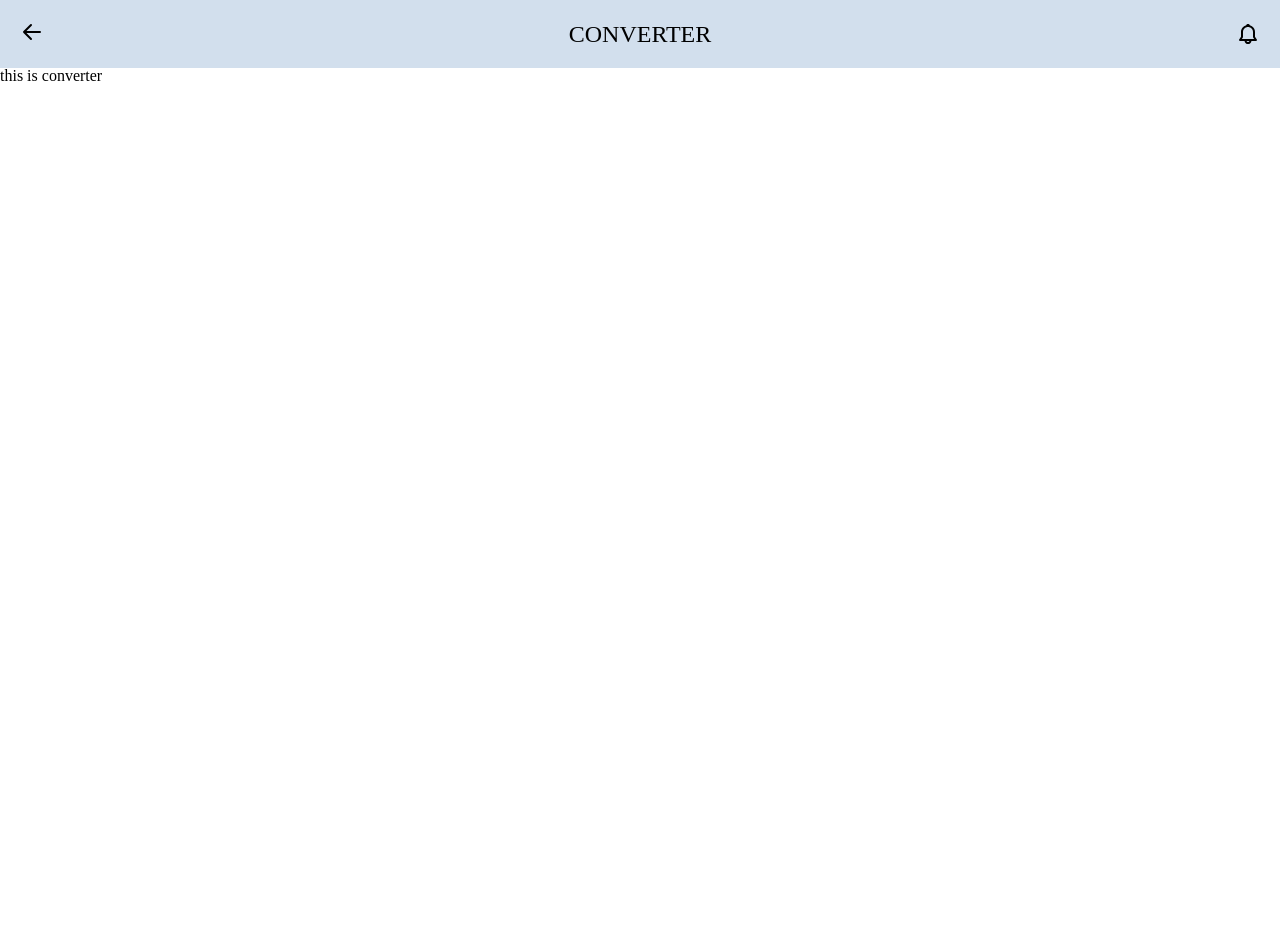
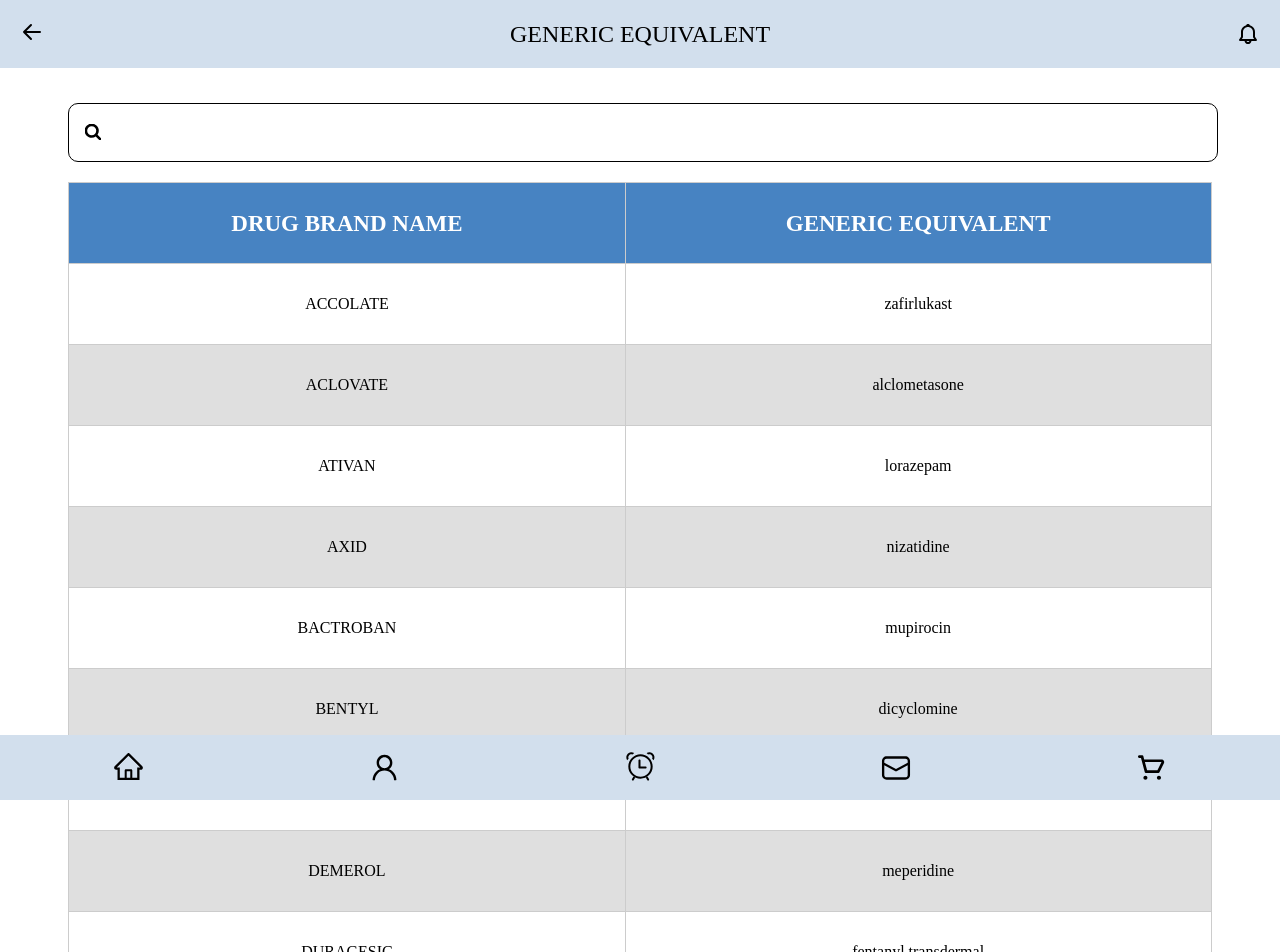
Before and after one commit to rickansen/mednology, a React (Create React App) app: page /Converter in a window 1280 px wide. Shown: the top 952 px of the page. Before the commit the page ends 800 px from the top, so only its background shows below. Built offline with nearby package versions, Linux system fonts and the light colour scheme.

Commit message:
Completed converter page

```diff
--- a/src/routes/Converter/converter.module.css
+++ b/src/routes/Converter/converter.module.css
@@ -0,0 +1,46 @@
+.body {
+    width: 89.33vw;
+    margin: 20px auto;
+    padding-bottom: 75px;
+}
+
+.table,
+.table td {
+  border: 1px solid #cccccc;
+}
+
+.table td {
+  height: 80px;
+  width: 89.33vw;
+  text-align: center;
+  vertical-align: middle;
+}
+
+.header {
+    font-size: 23px;
+    font-weight: bold;
+    background-color: #4783c2;
+    color: white;
+    height: 65px;
+    vertical-align: middle;
+}
+
+.alt {
+    background-color: rgb(223, 223, 223);
+}
+
+.input {
+    width: 89.33vw;
+    border: 0.5px solid black;
+    height: 55px;
+    border-radius: 10px;
+    margin-top: 15px;
+    margin-bottom: 10px;
+}
+
+.search {
+    position: absolute;
+    top: 38px;
+    left: 19px;
+    transform: scale(1.4);
+}
--- a/src/routes/Converter/index.js
+++ b/src/routes/Converter/index.js
@@ -1,13 +1,111 @@
 import React from 'react';
-//import styles from './converter.module.css';
+import styles from './converter.module.css';
 
 import Header from '../../component/Header/header';
+import Menu from '../../component/Menu/menu';
+
+import Search from '../../assets/search.svg';
 
 const Converter = () => {
   return (
     <>
-      <Header icon="back">CONVERTER</Header>
-      <h1>this is converter</h1>
+      <Header icon="back">GENERIC EQUIVALENT</Header>
+      <Menu />
+      <div className={styles.body}>
+        <form>
+          <img src={Search} className={styles.search} alt="search icon" />
+          <input className={styles.input} defaultValue="          " />
+        </form>
+        <table className={styles.table}>
+          <tr className={styles.header}>
+            <td>DRUG BRAND NAME</td>
+            <td>GENERIC EQUIVALENT</td>
+          </tr>
+          <tr>
+            <td>ACCOLATE</td>
+            <td>zafirlukast</td>
+          </tr>
+          <tr className={styles.alt}>
+            <td>ACLOVATE</td>
+            <td>alclometasone</td>
+          </tr>
+          <tr>
+            <td>ATIVAN</td>
+            <td>lorazepam</td>
+          </tr>
+          <tr className={styles.alt}>
+            <td>AXID</td>
+            <td>nizatidine</td>
+          </tr>
+          <tr>
+            <td>BACTROBAN</td>
+            <td>mupirocin</td>
+          </tr>
+          <tr className={styles.alt}>
+            <td>BENTYL</td>
+            <td>dicyclomine</td>
+          </tr>
+
+          <tr>
+            <td>CLARITIN</td>
+            <td>loratadine</td>
+          </tr>
+          <tr className={styles.alt}>
+            <td>DEMEROL</td>
+            <td>meperidine</td>
+          </tr>
+          <tr>
+            <td>DURAGESIC</td>
+            <td>fentanyl transdermal</td>
+          </tr>
+          <tr className={styles.alt}>
+            <td>FLOMAX</td>
+            <td>tamsulosin</td>
+          </tr>
+          <tr>
+            <td>ISORDIL</td>
+            <td>isosorbide dinitrate</td>
+          </tr>
+
+          <tr className={styles.alt}>
+            <td>KLONOPIN</td>
+            <td>clonazepam</td>
+          </tr>
+
+          <tr>
+            <td>LITHOBID</td>
+            <td>lithium carbonate</td>
+          </tr>
+          <tr className={styles.alt}>
+            <td>LOMOTIL</td>
+            <td>diphenoxylate / atropine</td>
+          </tr>
+          <tr>
+            <td>MAXIDONE</td>
+            <td>hydrocodone / acetaminophen</td>
+          </tr>
+          <tr className={styles.alt}>
+            <td>NEOSPORIN</td>
+            <td>neomycin / polymyxin B / gramicidin</td>
+          </tr>
+          <tr>
+            <td>ORAPRED</td>
+            <td>prednisolone sodium phosphate</td>
+          </tr>
+          <tr className={styles.alt}>
+            <td>PACERONE</td>
+            <td>amiodarone</td>
+          </tr>
+          <tr>
+            <td>PERSANTINE</td>
+            <td>dipyridamole</td>
+          </tr>
+          <tr className={styles.alt}>
+            <td>PROZAC</td>
+            <td>fluoxetine</td>
+          </tr>
+        </table>
+      </div>
     </>
   );
 };
```
